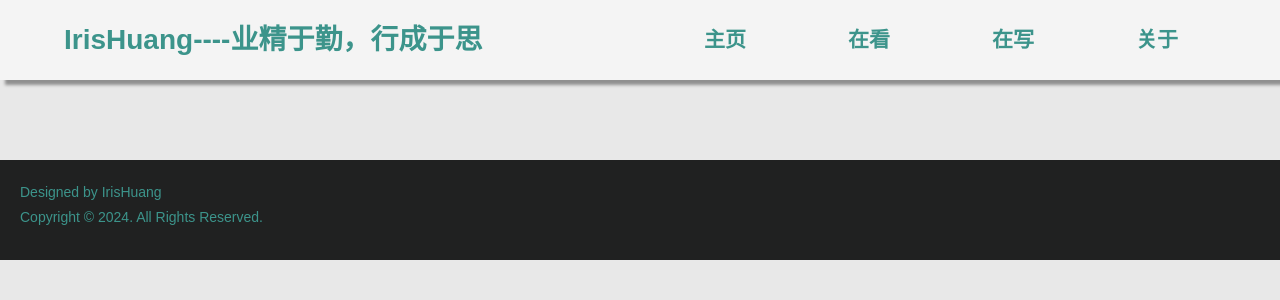
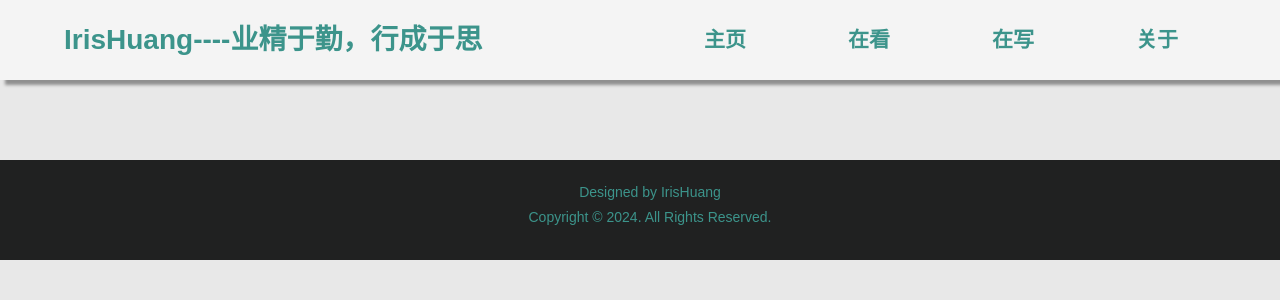
Before and after one commit to Jasminehyz/Jasminehyz.github.io, a Jekyll site: the page built from tour/index.html, in a window 1280 px wide. Shown: the top 300 px of the page. Built offline with Jekyll 4.4.1, drawn with Linux system fonts in a browser that asks for light colours; nearby versions of some CDN libraries; library files that are not in the unit come from our copies; comment, search, counter and statistics services are not loaded.

Commit message:
Update style.css

```diff
--- a/public/css/style.css
+++ b/public/css/style.css
@@ -594,7 +594,11 @@ header {
 footer {
   width: 100%;
   background: #202121;
-  height: 100px; }
+  height: 100px;
+      display: flex;
+    flex-direction: column;
+    align-items: center;
+}
   footer:before, footer:after {
     content: "";
     display: table; }
```
